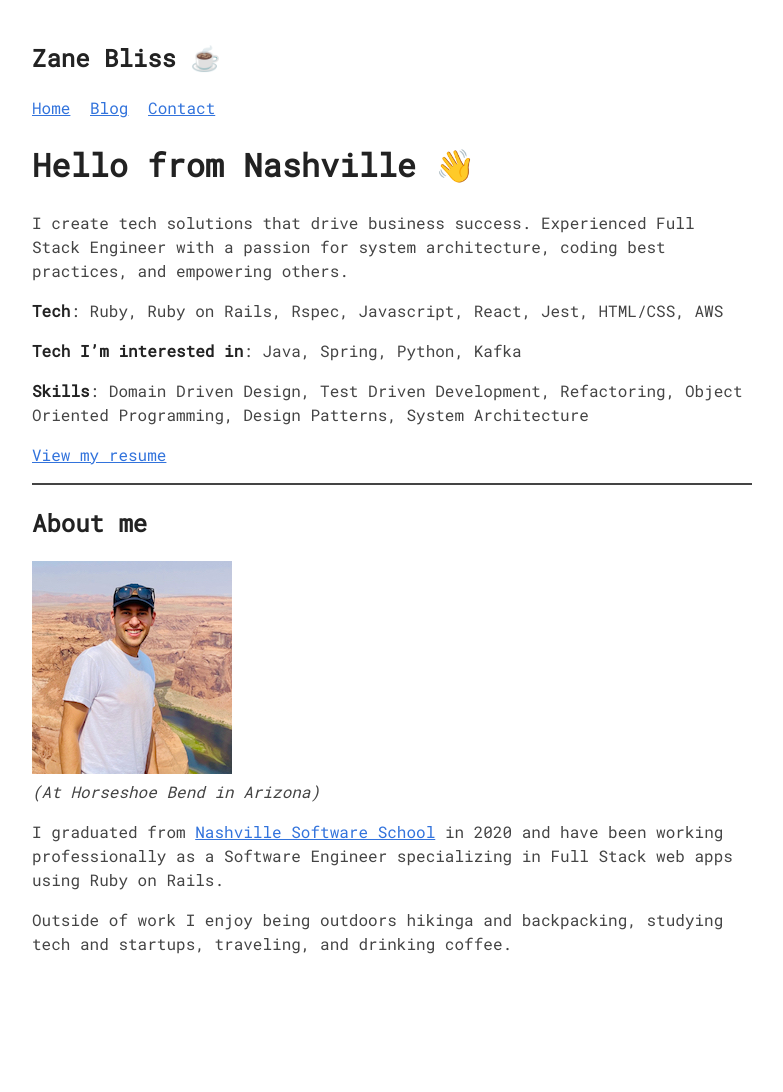
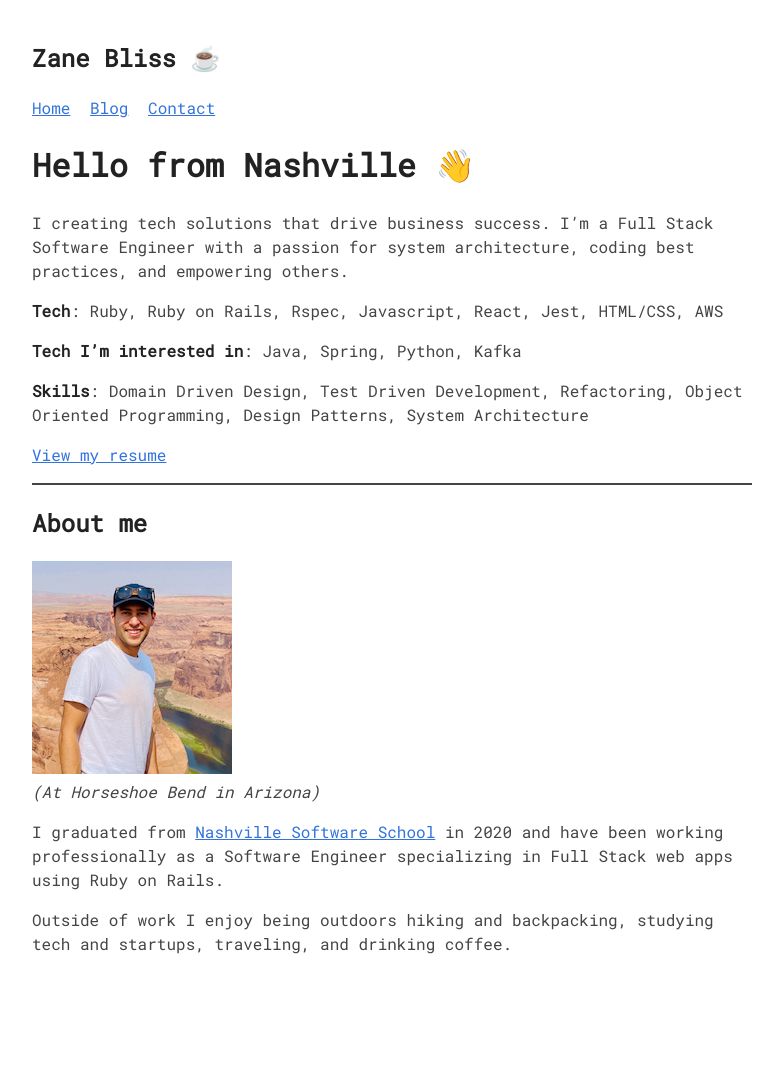
Before and after one commit to zanebliss/zanebliss.github.io, a Jekyll site: the page built from index.md, in a window 1280 px wide. Shown: the whole page, without its empty margins (248-1031 px from the left). Built offline with Jekyll 4.4.1, drawn with Linux system fonts in a browser that asks for light colours.

Commit message:
grammar and word changes

```diff
--- a/index.md
+++ b/index.md
@@ -5,7 +5,7 @@ title: Home
 
 # Hello from Nashville 👋
 
-I create tech solutions that drive business success. Experienced Full Stack Engineer with a passion for system architecture, coding best practices, and empowering others.
+I creating tech solutions that drive business success. I'm a Full Stack Software Engineer with a passion for system architecture, coding best practices, and empowering others.
 
 **Tech**: Ruby, Ruby on Rails, Rspec, Javascript, React, Jest, HTML/CSS, AWS
 
@@ -25,4 +25,4 @@ _(At Horseshoe Bend in Arizona)_
 
 I graduated from [Nashville Software School](https://nashvillesoftwareschool.com/) in 2020 and have been working professionally as a Software Engineer specializing in Full Stack web apps using Ruby on Rails.
 
-Outside of work I enjoy being outdoors hikinga and backpacking, studying tech and startups, traveling, and drinking coffee.
+Outside of work I enjoy being outdoors hiking and backpacking, studying tech and startups, traveling, and drinking coffee.
```
